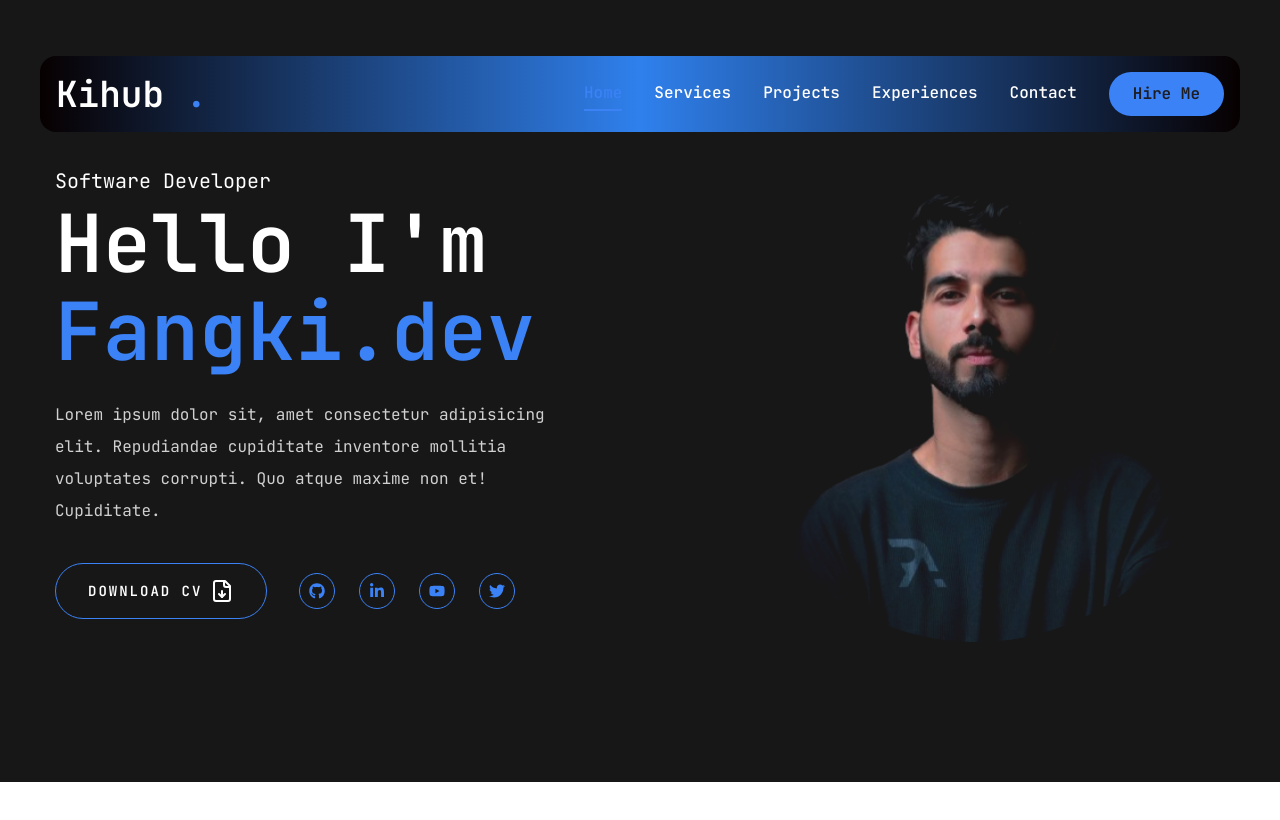
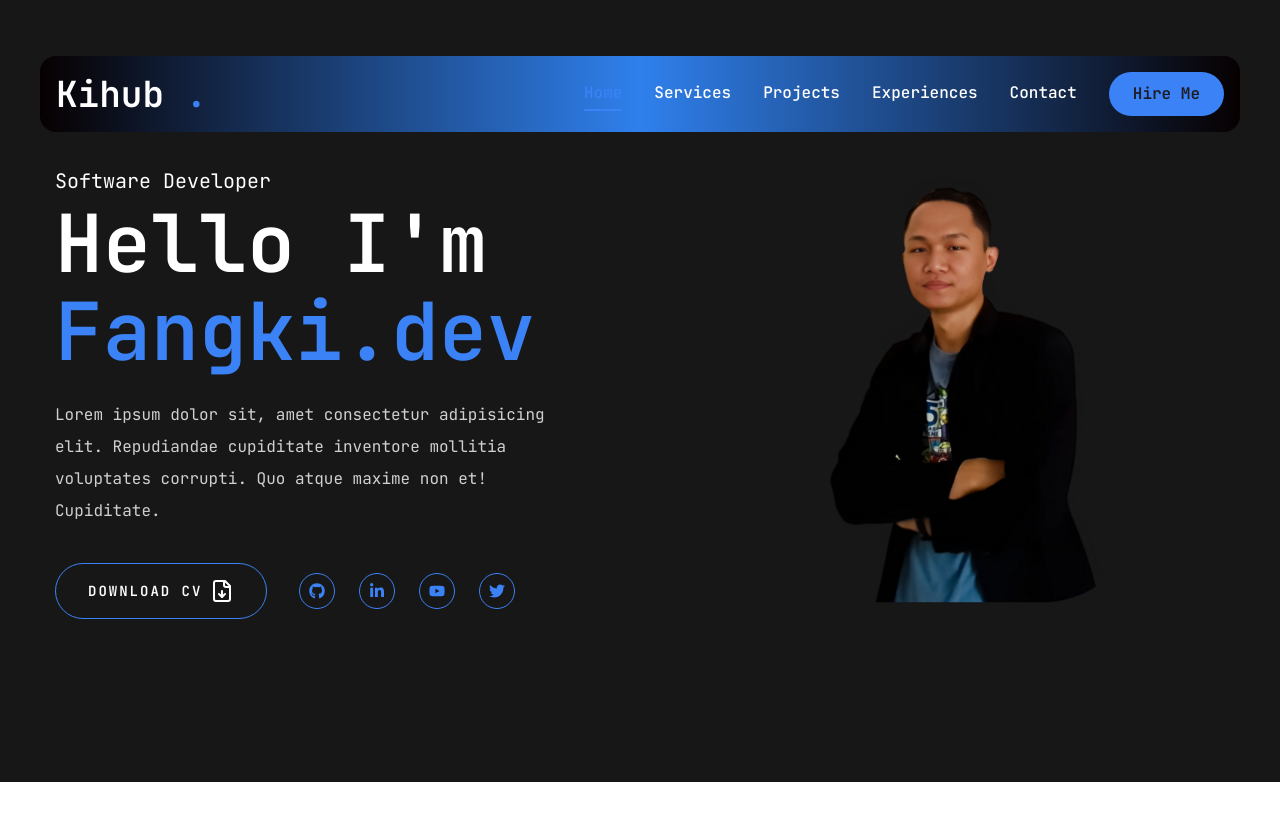
Before and after one commit to fangkiigopramana/kihub-nextjs, a Next.js app: page / in a window 1280 px wide. Shown: the top 820 px of the page. Built offline with nearby package versions, Linux system fonts and the light colour scheme.

Commit message:
change photo header

```diff
--- a/components/Photo.jsx
+++ b/components/Photo.jsx
@@ -20,7 +20,7 @@ const Photo = () => {
                     transition: { delay: 1.4, duration: 0.4, ease: "easeInOut" }
                 }}
             >
-                <div className="w-[298px] h-[298px] xl:w-[498px] xl:h-[498px] mix-blend-lighten">
+                <div className="w-[298px] h-[298px] xl:w-[498px] xl:h-[498px]">
                     <Image
                         src="/assets/photo.png"
                         priority
```
Also changed, not shown: public/assets/photo.png.
